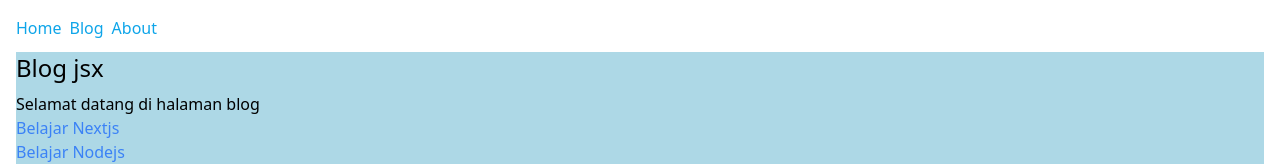
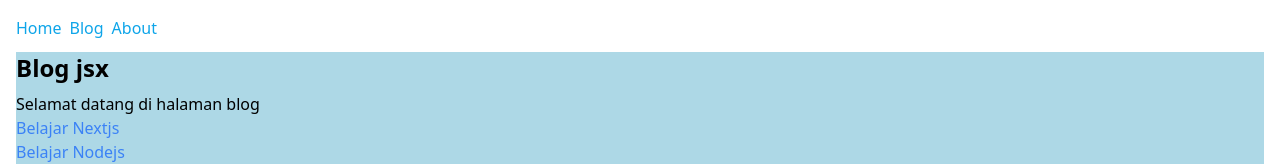
Before and after one commit to Lordfroze/kf-nextjs, a Next.js app: page /blog in a window 1280 px wide. Shown: the top 164 px of the page. Built offline with nearby package versions, Linux system fonts and the light colour scheme.

Commit message:
menggunakan import alias

```diff
--- a/app/page.jsx
+++ b/app/page.jsx
@@ -1,4 +1,4 @@
-import Heading from "../components/Heading";
+import Heading from "@/components/Heading"; // menggunakan import alias
 
 export default function Home() {
   return (
--- a/components/Heading.jsx
+++ b/components/Heading.jsx
@@ -1,3 +1,3 @@
 export default function Heading({ children }) {
-  return <h1 className="text-2xl pb-2">{children}</h1>;
+  return <h1 className="text-2xl pb-2 font-bold">{children}</h1>;
 }
```
Also changed, not shown: jsconfig.json (added, +7 -0 lines).
